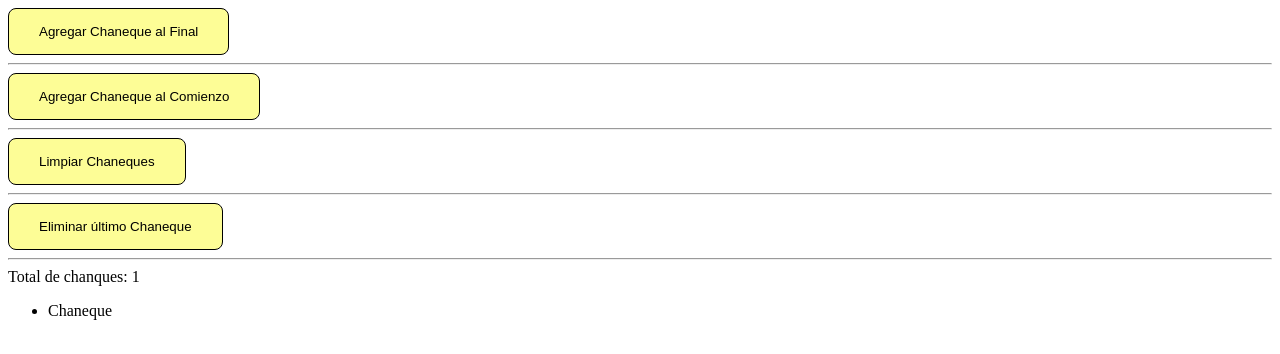
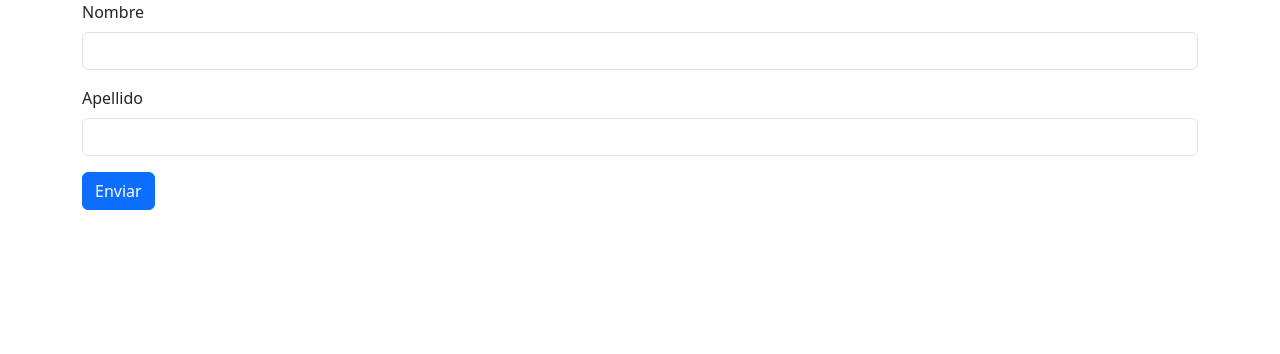
Before and after one commit to JuanYut/curso-react-holamundo, a React (Vite) app: page / in a window 1280 px wide. Shown: the top 354 px of the page. Built offline with nearby package versions, Linux system fonts and the light colour scheme.

Commit message:
Form Componentes No Controlados useRef

```diff
--- a/src/App.tsx
+++ b/src/App.tsx
@@ -1,84 +1,10 @@
-import { useState } from "react";
-import Alert from "./components/Alert";
-import Button from "./components/Button";
-import SentButton from "./components/SentButton";
-import ProductDashboard from "./components/ProductDashboard";
-import ProductList from "./components/ProductList";
+import Form from "./components/Form";
 
 function App() {
-  const [status, setStatus] = useState(true);
-  const toggleStatus = () => setStatus(!status);
-
-  const [sent, setSent] = useState(false);
-  const handleClick = () => setSent(true);
-
-  const [products, setProducts] = useState([
-    {
-      id: Math.random().toString(),
-      name: "Chaneque",
-    },
-  ]);
-
-  // Agregar Productos al final
-  const agregarProductoAlFinal = () => {
-    const newProduct = { id: Math.random().toString(), name: "Barbero Gay" };
-    setProducts([...products, newProduct]);
-  };
-
-  // Agregar Productos al comienzo
-  const agregarProductoAlComienzo = () => {
-    const newProduct = { id: Math.random().toString(), name: "Kikis Cajuelas" };
-    setProducts([newProduct, ...products]);
-  };
-
-  // Modificar un Producto
-  // const modificarProducto = () => {
-  //   const newProducts = products.map((p) =>
-  //     p.id == 1 ? { ...p, name: "Windows" } : p
-  //   );
-  //   setProducts(newProducts);
-  // };
-
-  // Eliminar último Producto
-  const eliminarUltimoProducto = () => {
-    const newProducts = products.slice(0, -1);
-    setProducts(newProducts);
-  };
-
-  // Limpiar productos
-  const limpiarProductos = () => {
-    setProducts([]);
-  };
-
   return (
-    <>
-      {console.log(products)}
-      {/* <Alert status={status} onClick={toggleStatus}>
-        Alerta!
-      </Alert>
-
-      <SentButton sent={sent} onClick={handleClick}>
-        Enviar
-      </SentButton> */}
-      <div>
-        <Button onClick={agregarProductoAlFinal}>
-          Agregar Chaneque al Final
-        </Button>
-        <hr />
-        <Button onClick={agregarProductoAlComienzo}>
-          Agregar Chaneque al Comienzo
-        </Button>
-        <hr />
-        <Button onClick={limpiarProductos}>Limpiar Chaneques</Button>
-        <hr />
-        <Button onClick={eliminarUltimoProducto}>
-          Eliminar último Chaneque
-        </Button>
-        <hr />
-        <ProductDashboard amount={products.length} />
-        <ProductList products={products} />
-      </div>
-    </>
+    <div className="container">
+      <Form />
+    </div>
   );
 }
 
--- /dev/null
+++ b/src/components/Form/index.tsx
@@ -0,0 +1,44 @@
+import React, { FormEvent, useRef } from "react";
+
+type Props = {};
+
+function Form({}: Props) {
+  const nameRef = useRef<HTMLInputElement>(null);
+  const lastnameRef = useRef<HTMLInputElement>(null);
+
+  const handleSubmit = (event: FormEvent) => {
+    event.preventDefault();
+
+    const user = {
+      name: nameRef.current?.value,
+      lastname: lastnameRef.current?.value,
+    };
+
+    console.log(user);
+  };
+
+  return (
+    <form onSubmit={handleSubmit}>
+      <div className="mb-3">
+        <label htmlFor="name" className="form-label">
+          Nombre
+        </label>
+        <input ref={nameRef} type="text" id="name" className="form-control" />
+      </div>
+      <div className="mb-3">
+        <label htmlFor="lastname" className="form-label">
+          Apellido
+        </label>
+        <input
+          ref={lastnameRef}
+          type="text"
+          id="lastname"
+          className="form-control"
+        />
+      </div>
+      <button className="btn btn-primary">Enviar</button>
+    </form>
+  );
+}
+
+export default Form;
--- a/src/main.tsx
+++ b/src/main.tsx
@@ -1,7 +1,7 @@
 import React from "react";
 import ReactDOM from "react-dom/client";
 import App from "./App.tsx";
-// import "bootstrap/dist/css/bootstrap.min.css";
+import "bootstrap/dist/css/bootstrap.min.css";
 
 ReactDOM.createRoot(document.getElementById("root")!).render(
   <React.StrictMode>
```
